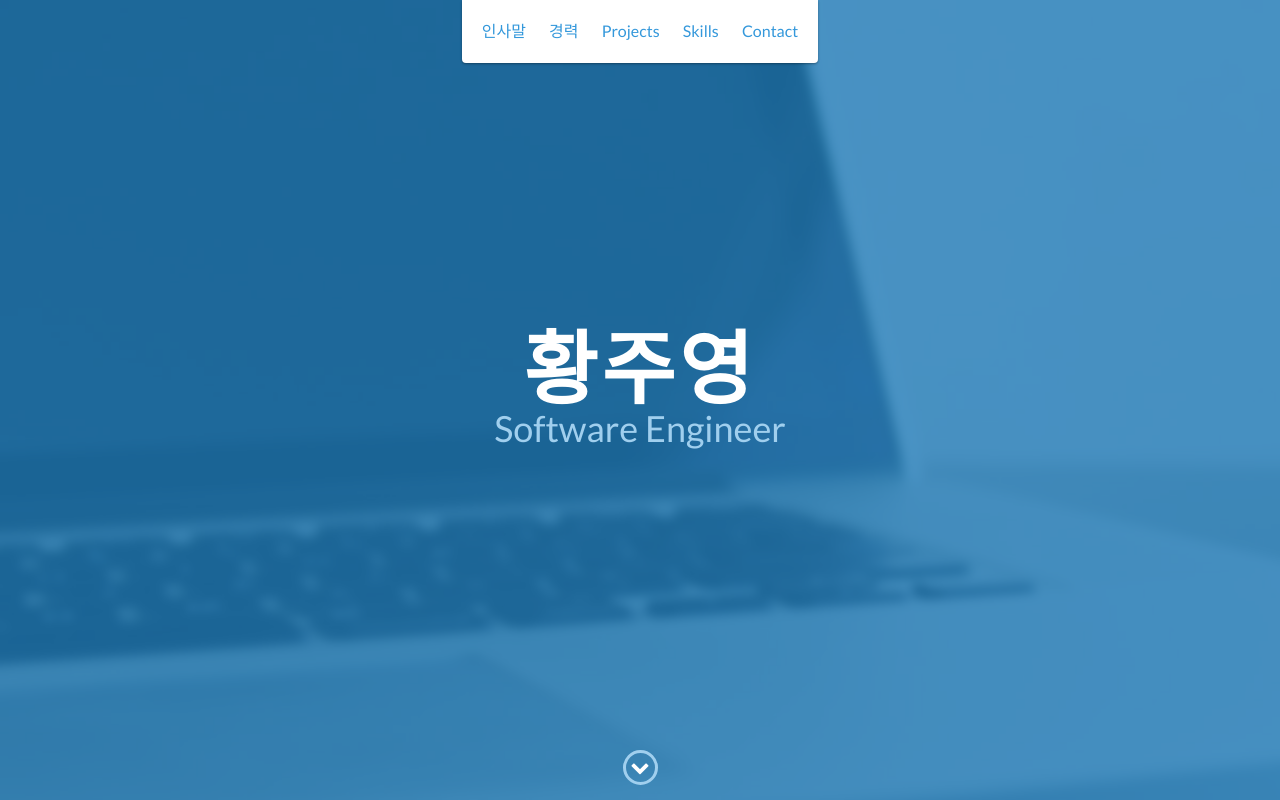
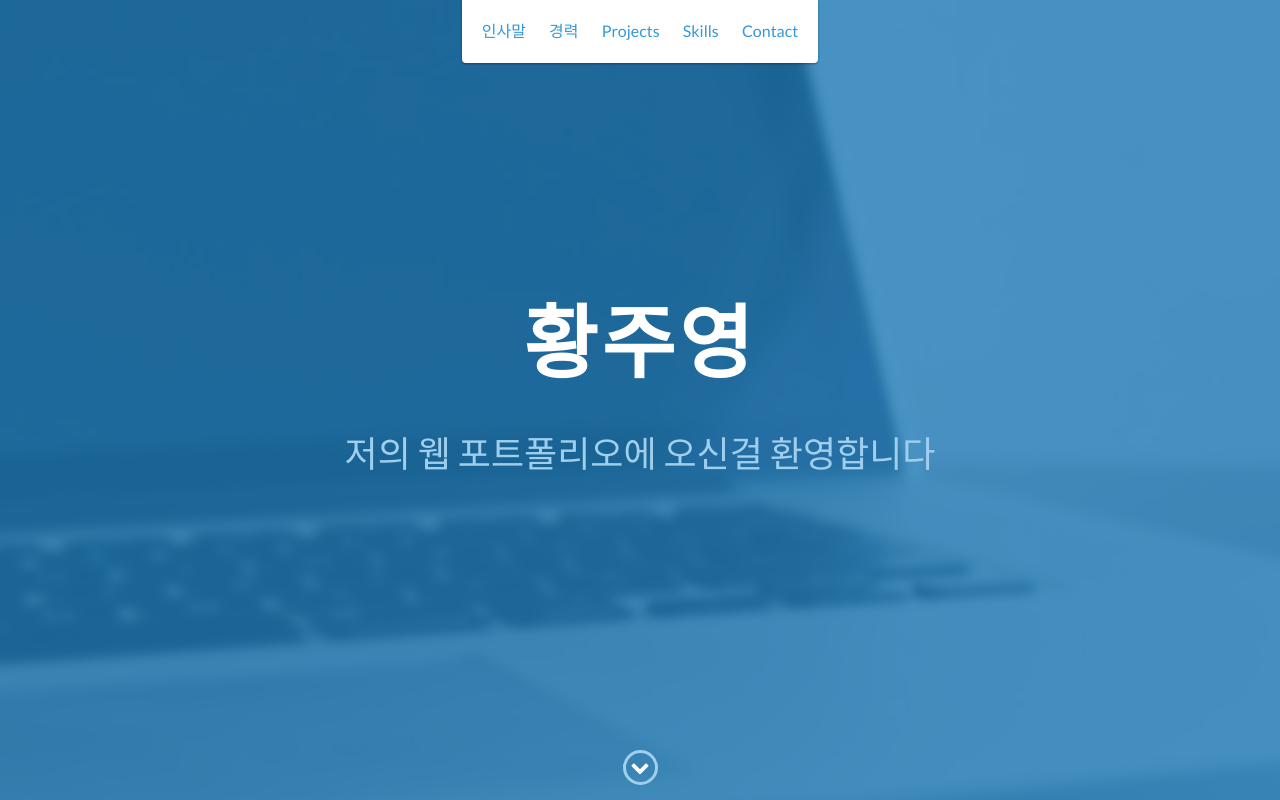
Before and after one commit to saberhark/saberhark.github.io, a website: page index.html in a window 1280 px wide. Shown: the top 800 px of the page. Drawn offline with nearby package versions, Linux system fonts and the light colour scheme.

Commit message:
Update index.html

```diff
--- a/index.html
+++ b/index.html
@@ -46,7 +46,7 @@
     <div id="lead">
         <div id="lead-content">
             <h1>황주영</h1>
-            <h2>Software Engineer</h2>
+            <h2><br>저의 웹 포트폴리오에 오신걸 환영합니다</h2>
             <!--
                 <a href="#" class="btn-rounded-white">Download Resume</a>
             -->
```
